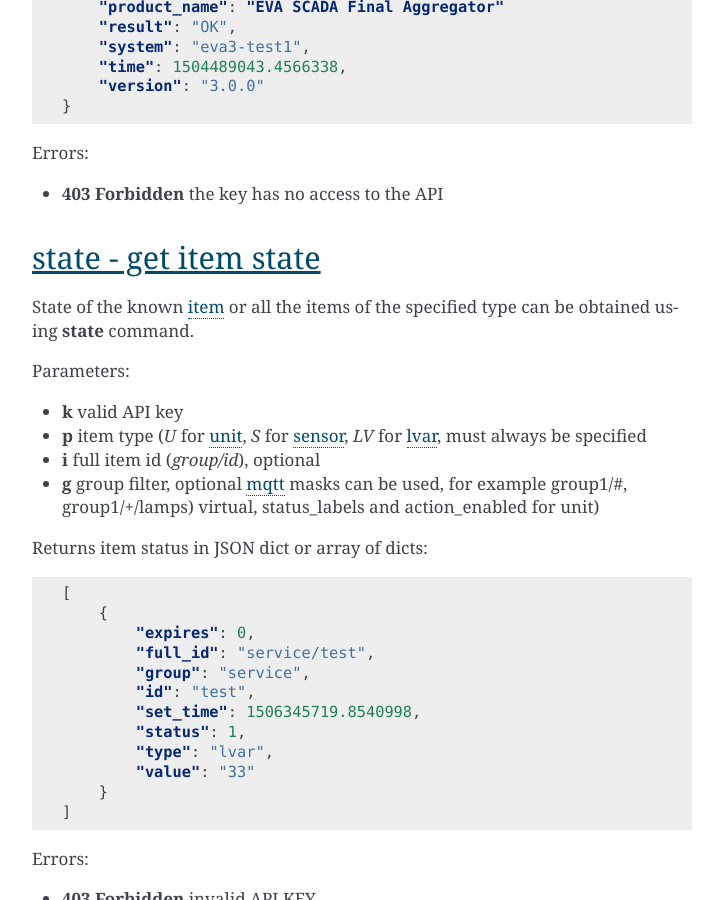
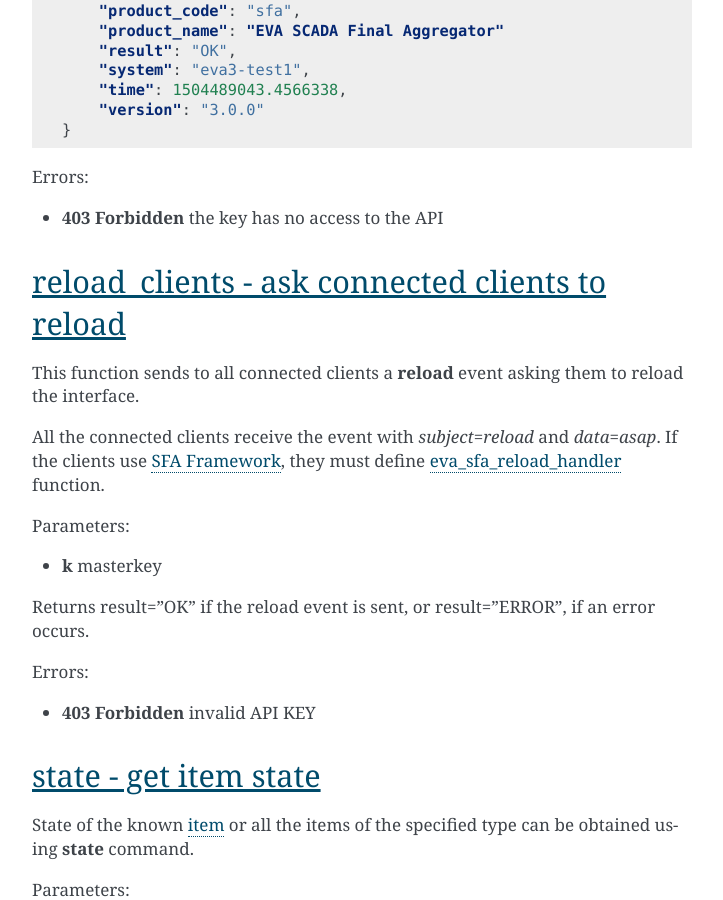
Before and after one commit to alttch/eva3, a Sphinx documentation site: the page built from doc/sfa/sfa_api.rst, in a window 1280 px wide and 900 px high, scrolled down 2595 px. Shown: the whole window, without its empty margins (388-1111 px from the left). Built offline with Sphinx 7.4.7, drawn with Linux system fonts in a browser that asks for light colours; some of the changed text lies outside the part shown.

Commit message:
reload_clients feature

```diff
--- a/doc/sfa/sfa_api.rst
+++ b/doc/sfa/sfa_api.rst
@@ -117,6 +117,29 @@ masterkey only  'master':true is returned)
 Errors:
 
 * **403 Forbidden** the key has no access to the API
+
+.. _sfa_reload_clients:
+
+reload_clients - ask connected clients to reload
+------------------------------------------------
+
+This function sends to all connected clients a **reload** event asking them to
+reload the interface.
+
+All the connected clients receive the event with *subject=reload* and
+*data=asap*. If the clients use :doc:`sfa_framework`, they must define
+:ref:`eva_sfa_reload_handler<sfw_reload>` function.
+
+Parameters:
+
+* **k** masterkey
+
+Returns result="OK" if the reload event is sent, or result="ERROR", if an error
+occurs.
+
+Errors:
+
+* **403 Forbidden** invalid API KEY
 
 .. _sfa_state:
 
@@ -321,7 +344,7 @@ Parameters:
 * **p** controller configuration param
 * **v** param value
 
-Returns result="OK if the parameter is set, or result="ERROR", if an error
+Returns result="OK" if the parameter is set, or result="ERROR", if an error
 occurs.
 
 Errors:
@@ -349,7 +372,7 @@ optionally:
 * **save=1** save connected controller configuration on the disk immediately
   after creation
 
-Returns result="OK if the controller is connected, or result="ERROR", if the
+Returns result="OK" if the controller is connected, or result="ERROR", if the
 error occurred.
 
 The remote controller id is being obtained and set automatically according to
@@ -372,7 +395,7 @@ Parameters:
 * **k** masterkey
 * **i** controller id
 
-Returns result="OK if the controller is disconnected, or result="ERROR", if
+Returns result="OK" if the controller is disconnected, or result="ERROR", if
 error occurred.
 
 Errors:
@@ -393,7 +416,7 @@ Parameters:
 * **k** masterkey
 * **i** controller id
 
-Returns result="OK if the controller is deleted, or result="ERROR", if error
+Returns result="OK" if the controller is deleted, or result="ERROR", if error
 occurred.
 
 Errors:
```
Also changed, not shown: CHANGELOG.md (+1 -0 lines), doc/sfa/sfa_framework.rst (+15 -0 lines), 6 other files.
